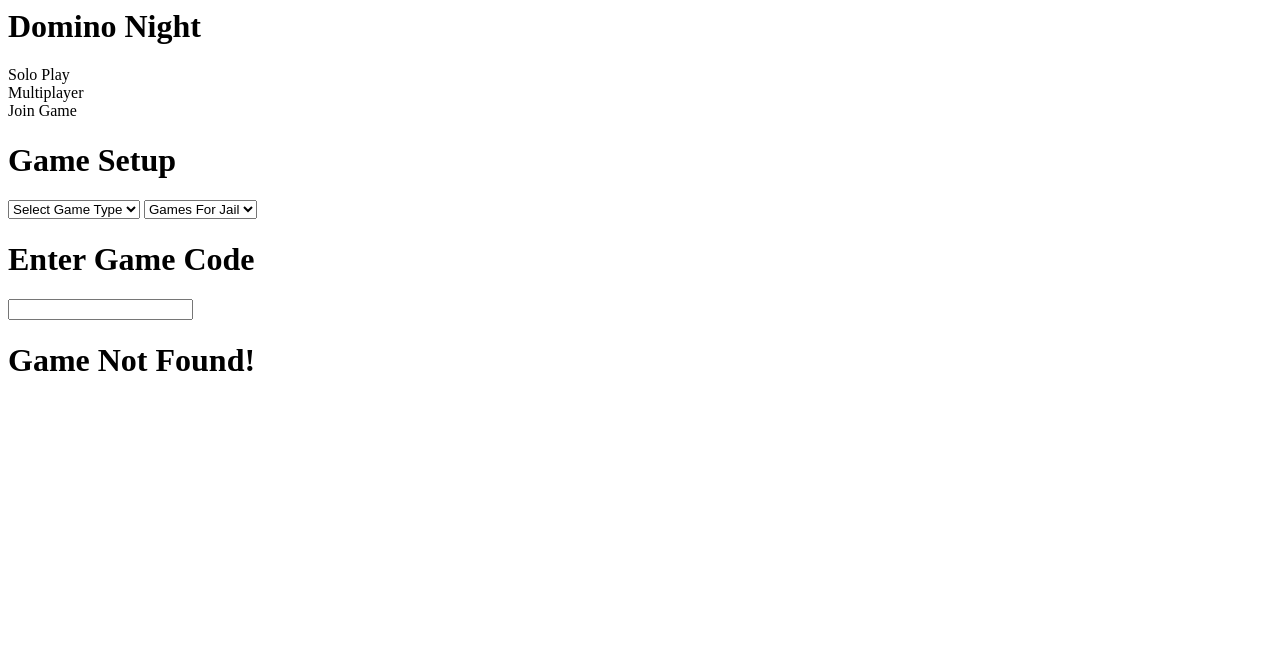
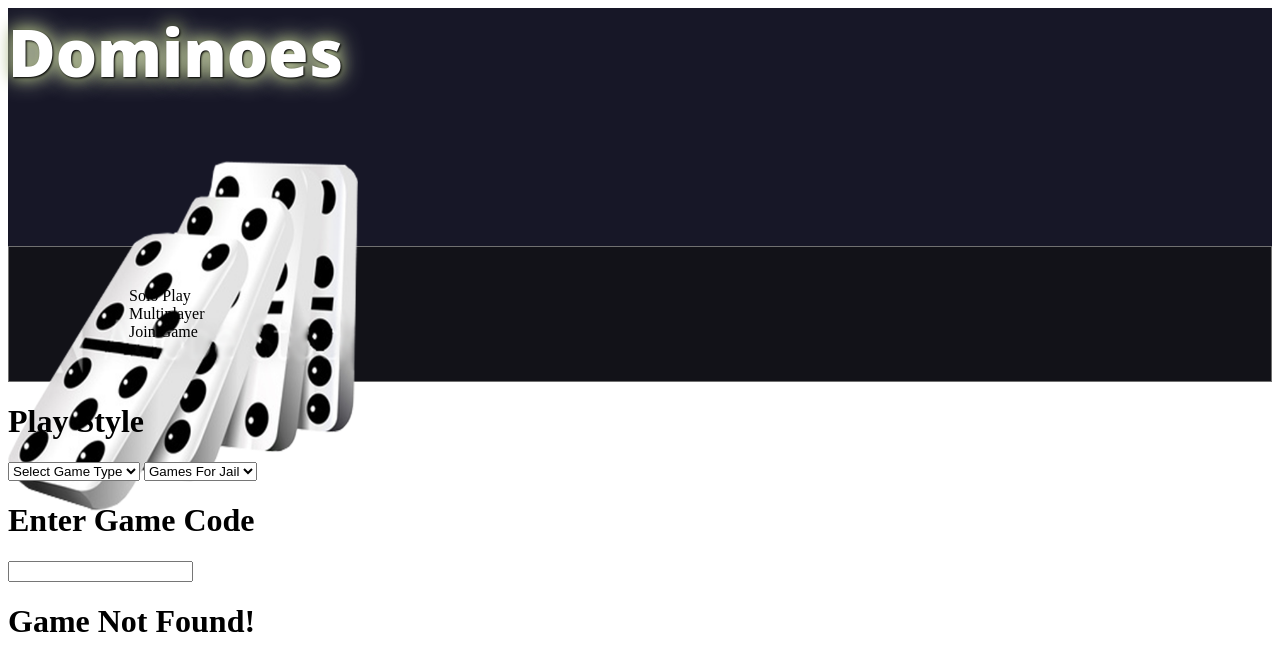
Before and after one commit to ayanique/domino, a PHP site: page /app/screens/menu/menu.screen.html in a window 1280 px wide. Shown: the top 671 px of the page. Run offline with PHP 8.4, Linux system fonts and the light colour scheme.

Commit message:
styling update

```diff
--- a/src/app/app.component.scss
+++ b/src/app/app.component.scss
@@ -2,6 +2,6 @@
   width:100%;
   height:100vh;
   margin:0 auto;
-  background-image: url('../assets/board-bg.jpeg');
+  background-image: url('../assets/background.png');
   background-size: cover;
 }
--- a/src/app/screens/menu/menu.screen.html
+++ b/src/app/screens/menu/menu.screen.html
@@ -1,15 +1,22 @@
-<div id='menu-screen'>
+<div style="background-color: #171727;"id='menu-screen'>
   <div class='menu'>
-    <h1>Domino Night</h1>
-    <div class='items'>
+    <p style="color: white; text-shadow: 1px 1px 2px black, 0 0 25px #DCE1D2, 0 0 15px #758C2B; font-weight: 800; font-size: 65px; font-family:'Open Sans';">Dominoes</p>
+    <img src="../assets/dom.png" width="350px" height="350px">
+
+    <div class='items' style="background-color: rgba(15, 14, 14, 0.58); border: 1px solid #707070; padding: 40px 120px; margin-top: -265px;">
       <div class='item' (click)="soloPlay()">Solo Play</div>
       <div class='item' (click)="multiplayer()">Multiplayer</div>
       <div class='item' (click)="joinModal.show()">Join Game</div>
     </div>
+
   </div>
 </div>
 <jn-modal #setupModal>
-  <h1>Game Setup</h1>
+  <h1>Play Style</h1>
+  <!--div [(ngModel)]="type">
+  <button style="background-image: radial-gradient(at center center, #A82626 0%, #330505 100%); color: white; padding: 8px 40px; font-size: 21px; border: 1px solid #707070; margin-right: 20px; font-family: 'Open Sans'; font-weight: 600;" type="button" value="push">Push</button>
+  <button style="background-image: radial-gradient(at center center, #A82626 0%, #330505 100%); color: white; padding: 8px 40px; font-size: 21px; border: 1px solid #707070; font-family: 'Open Sans'; font-weight: 600;" type="button" value="jail">Jail</button>
+  </div-->
   <select [(ngModel)]="type">
     <option value="">Select Game Type</option>
     <option value="push">Push</option>
```
Also changed, not shown: src/app/components/modal/modal.component.scss (+12 -3 lines), src/app/screens/game/game.screen.scss (+4 -3 lines), dist/domino/screens-game-game-module-es2015.js, dist/domino/screens-game-game-module-es5.js, src/assets/background.png (added), src/assets/dom.png (added), 4 other files.
